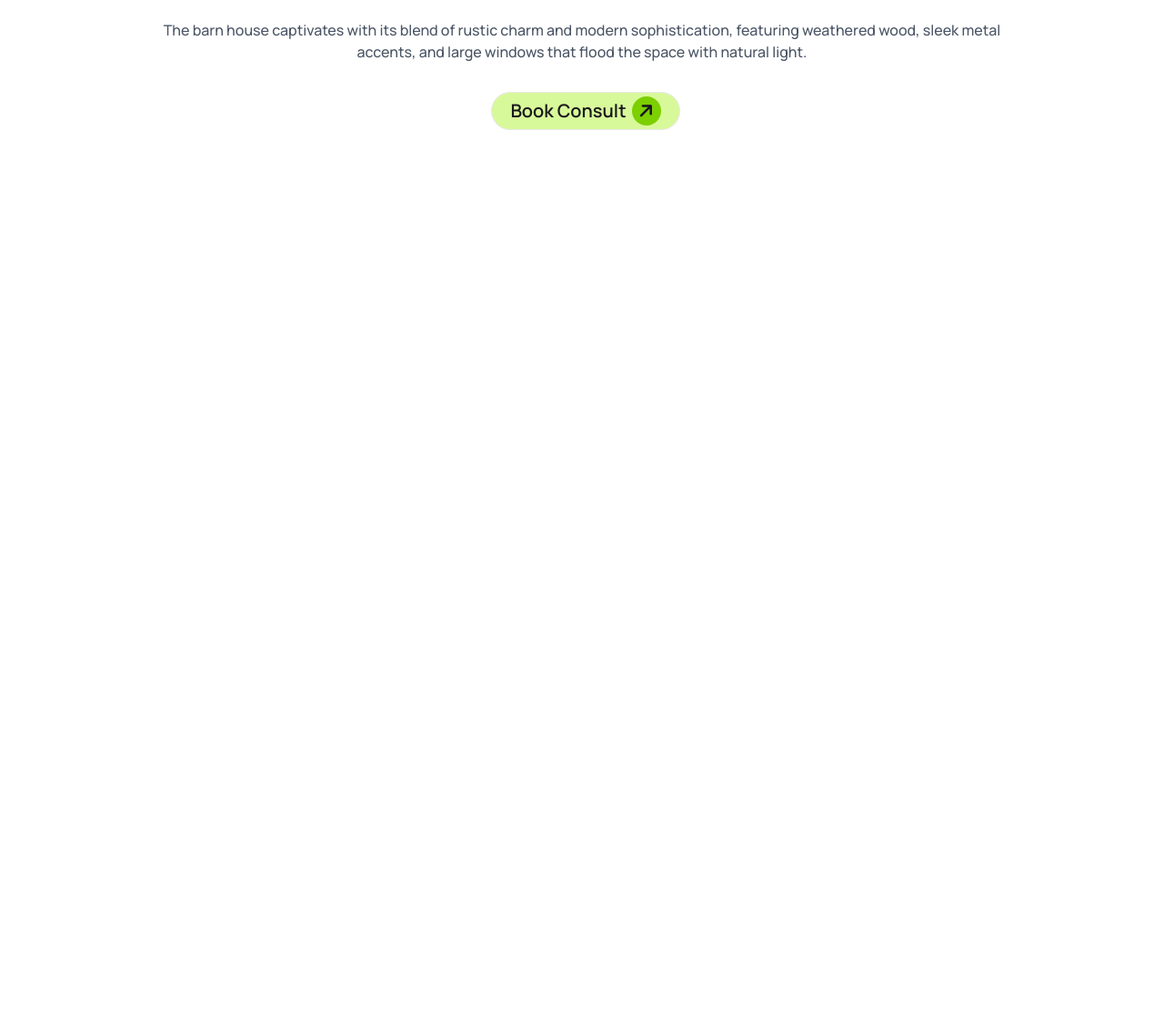
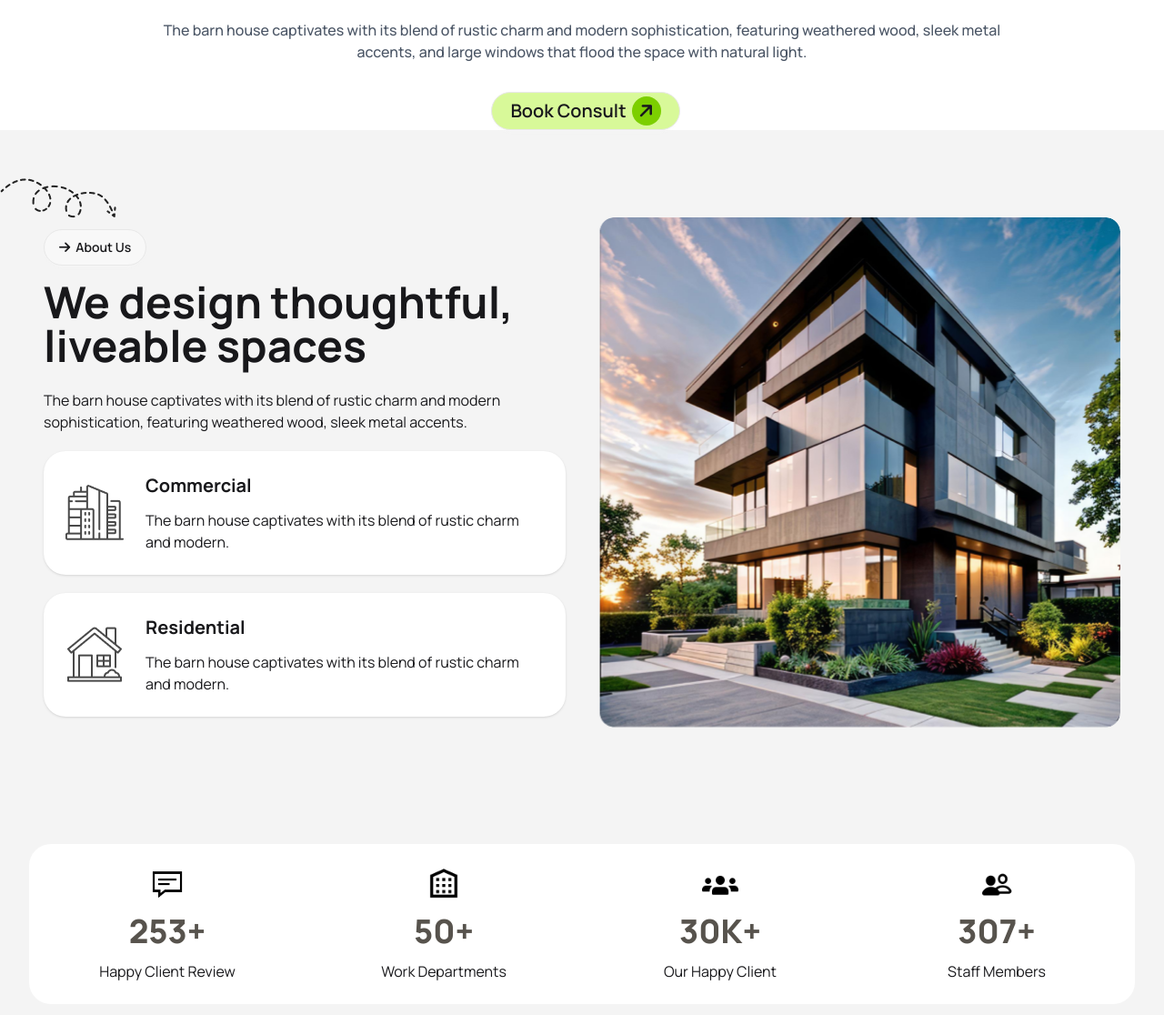
Before and after one commit to ekramhossen60543/b10-assignment-03, a plain HTML site: page index.html in a window 1280 px wide. Shown: the part 698-1814 px from the top of the page at 91% size. Before the commit the page ends 841 px from the top, so only its background shows below. Drawn offline with nearby package versions, Linux system fonts and the light colour scheme.

Commit message:
added about us and count section

```diff
--- a/index.html
+++ b/index.html
@@ -16,8 +16,7 @@
     <!-- Tailwind custom code -->
     <style type="text/tailwindcss">
       @theme {
-        --color-header-gradient-first: rgba(255, 255, 255, 1);
-        --color-header-gradient-second: rgba(255, 255, 255, 0);
+        --color-main-bg: #f4f4f4;
       }
     </style>
     <!-- Font-Awesome CDN -->
@@ -85,6 +84,7 @@
             </button>
           </div>
 
+          <!-- Dropdown menu -->
           <div class="lg:hidden">
             <div class="dropdown">
               <div tabindex="0" role="button" class="btn btn-ghost btn-circle">
@@ -107,16 +107,18 @@
                 tabindex="0"
                 class="menu menu-sm dropdown-content bg-base-100 rounded-box z-1 mt-3 w-52 p-2 shadow right-0"
               >
-                <li><a>Homepage</a></li>
+                <li><a class="font-bold">Home</a></li>
+                <li><a>Services</a></li>
                 <li><a>Portfolio</a></li>
-                <li><a>About</a></li>
+                <li><a>Blogs</a></li>
+                <li><a>Contact Us</a></li>
               </ul>
             </div>
           </div>
         </div>
       </nav>
       <!-- Banner -->
-      <div class="flex flex-col justify-center items-center gap-6">
+      <div class="flex flex-col justify-center items-center gap-6 px-5">
         <!-- Image content-->
         <div class="max-w-[572px]">
           <img src="assets/banner.png" class="w-full" alt="" />
@@ -144,5 +146,118 @@
         </div>
       </div>
     </header>
+    <!-- Main Section Start -->
+    <main class="w-full bg-main-bg">
+      <!-- About Section -->
+      <section class="container mx-auto py-24">
+        <div class="lg:px-12 px-5">
+          <div class="flex flex-col md:flex-row-reverse items-center gap-9">
+            <!-- Image -->
+            <div class="md:w-1/2">
+              <img src="assets/Rectangle.png" class="w-full rounded-2xl" />
+            </div>
+            <!-- Text -->
+            <div class="md:w-1/2 relative">
+              <!-- Absolute vector -->
+              <div class="absolute -top-14 -left-12 hidden lg:block">
+                <img src="assets/Vector.png" alt="" />
+              </div>
+              <!-- btn -->
+              <button class="btn rounded-3xl mb-4">
+                <span><i class="fa-solid fa-arrow-right"></i></span>About Us
+              </button>
+              <h1 class="text-xl md:text-4xl lg:text-5xl font-bold mb-6">
+                We design thoughtful, liveable spaces
+              </h1>
+              <p class="max-w-[600px] mb-5">
+                The barn house captivates with its blend of rustic charm and
+                modern sophistication, featuring weathered wood, sleek metal
+                accents.
+              </p>
+              <!-- cards -->
+              <div class="space-y-5">
+                <!-- Card 01 -->
+                <div
+                  class="max-w-[600px] flex items-center gap-6 bg-base-100 shadow-sm rounded-3xl p-6"
+                >
+                  <!-- Image -->
+                  <div>
+                    <img
+                      src="assets/commercial.png"
+                      alt="Movie"
+                      class="max-w-16"
+                    />
+                  </div>
+                  <!-- Text -->
+                  <div>
+                    <h2 class="font-bold text-xl mb-3">Commercial</h2>
+                    <p>
+                      The barn house captivates with its blend of rustic charm
+                      and modern.
+                    </p>
+                  </div>
+                </div>
+                <!-- Card 02 -->
+                <div
+                  class="max-w-[600px] flex items-center gap-6 bg-base-100 shadow-sm rounded-3xl p-6"
+                >
+                  <!-- Image -->
+                  <div>
+                    <img
+                      src="assets/residential.png"
+                      alt="Movie"
+                      class="max-w-16"
+                    />
+                  </div>
+                  <!-- Text -->
+                  <div>
+                    <h2 class="font-bold text-xl mb-3">Residential</h2>
+                    <p>
+                      The barn house captivates with its blend of rustic charm
+                      and modern.
+                    </p>
+                  </div>
+                </div>
+              </div>
+            </div>
+          </div>
+        </div>
+      </section>
+      <!-- Count Section -->
+      <section class="container mx-auto px-5 py-8 md:p-8">
+        <!-- cards -->
+        <div
+          class="bg-white rounded-3xl grid grid-cols-1 md:grid-cols-2 lg:grid-cols-4"
+        >
+          <!-- card 01 -->
+          <div class="flex flex-col items-center p-6">
+            <img src="assets/icons/message.png" class="w-10 mb-3" alt="" />
+            <h3 class="text-4xl font-extrabold mb-3 text-stone-600">253+</h3>
+            <h4>Happy Client Review</h4>
+          </div>
+
+          <!-- card 02 -->
+          <div class="flex flex-col items-center p-6">
+            <img src="assets/icons/department.png" class="w-10 mb-3" alt="" />
+            <h3 class="text-4xl font-extrabold mb-3 text-stone-600">50+</h3>
+            <h4>Work Departments</h4>
+          </div>
+
+          <!-- card 03 -->
+          <div class="flex flex-col items-center p-6">
+            <img src="assets/icons/clients.png" class="w-10 mb-3" alt="" />
+            <h3 class="text-4xl font-extrabold mb-3 text-stone-600">30K+</h3>
+            <h4>Our Happy Client</h4>
+          </div>
+
+          <!-- card 04 -->
+          <div class="flex flex-col items-center p-6">
+            <img src="assets/icons/staff.png" class="w-10 mb-3" alt="" />
+            <h3 class="text-4xl font-extrabold mb-3 text-stone-600">307+</h3>
+            <h4>Staff Members</h4>
+          </div>
+        </div>
+      </section>
+    </main>
   </body>
 </html>
--- a/tailwind.css
+++ b/tailwind.css
@@ -1,6 +1,4 @@
 @import "tailwindcss";
 @theme {
-  --color-rinterio-btn-bg: #abef5f;
-  --color-header-gradient-first: rgba(255, 255, 255, 1);
-  --color-header-gradient-second: rgba(255, 255, 255, 1);
+  --color-main-bg: #f4f4f4;
 }
```
Also changed, not shown: assets/icons/budget.png (added), assets/icons/clients.png (added), assets/icons/concept.png (added), assets/icons/department.png (added), assets/icons/message.png (added), assets/icons/process.png (added), assets/icons/staff.png (added), assets/icons/vision.png (added).
